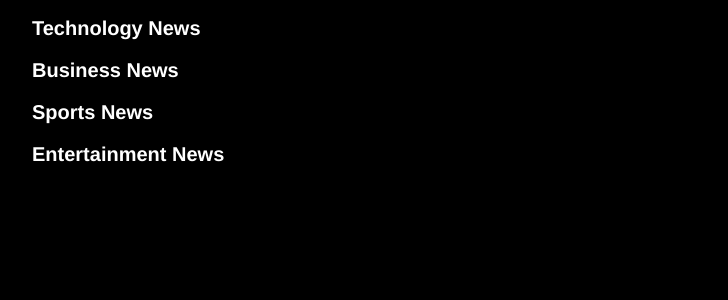
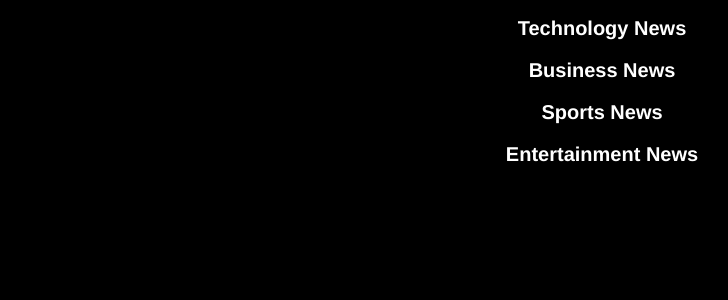
Before and after one commit to simonkairu/News, a Flask app: template app/templates/index.html in a window 1280 px wide. Shown: the part 64-364 px from the top of the page, without its empty margins (38-766 px from the left). Run offline with Flask 2, Linux system fonts and the light colour scheme; the template is opened without the code that fills it, so the values that code supplies are empty; some libraries are stand-ins or nearby versions.

Commit message:
updated index.html

```diff
--- a/app/templates/index.html
+++ b/app/templates/index.html
@@ -20,24 +20,24 @@
             <h4 class="text-center" style="font-weight: 700; font-size:35pt; color:darkred">Trending News</h4>
 
 
-            <h3 style="font-weight: 700; color:white; font-size:15pt">Technology News</h3>
+            <h3 class="text-center" style="font-weight: 700; color:white; font-size:15pt">Technology News</h3>
 
 
             {{ macro.displaySourceList(technology_sources)}}
 
-            <h3 style="font-weight: 700; color:white; font-size:15pt">Business News</h3>
+            <h3 class="text-center" style="font-weight: 700; color:white; font-size:15pt">Business News</h3>
 
 
             {{ macro.displaySourceList(sources)}}
 
 
 
-            <h3 style="font-weight: 700; color:white; font-size:15pt">Sports News</h3>
+            <h3 class="text-center"  style="font-weight: 700; color:white; font-size:15pt">Sports News</h3>
 
 
             {{ macro.displaySourceList(sports_sources)}}
 
-            <h3 style="font-weight: 700; color:white; font-size:15pt">Entertainment News</h3>
+            <h3 class="text-center"  style="font-weight: 700; color:white; font-size:15pt">Entertainment News</h3>
 
 
             {{ macro.displaySourceList(entertainment_sources)}}
```
